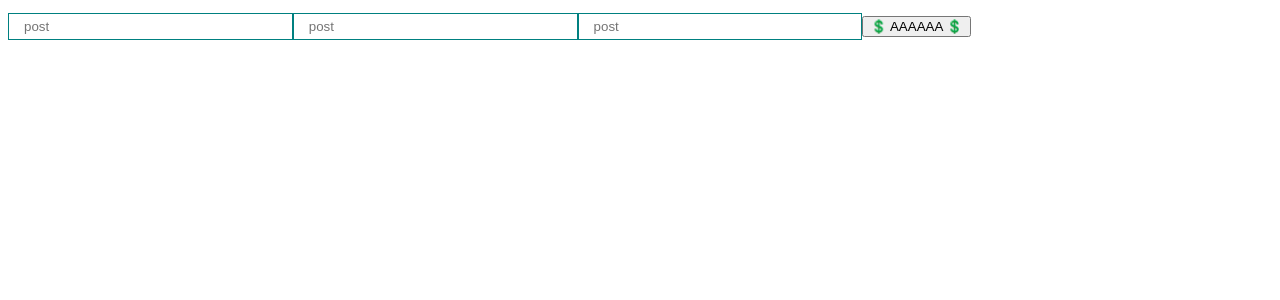
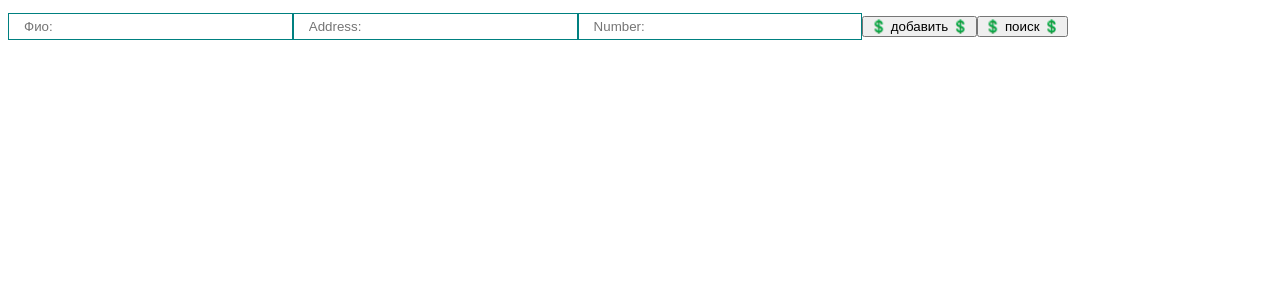
Before and after one commit to oxpan/webclient_rpbd, a React (Create React App) app: page / in a window 1280 px wide. Shown: the top 300 px of the page. Built offline with nearby package versions, Linux system fonts and the light colour scheme.

Commit message:
обдумывание работы

```diff
--- a/src/App.js
+++ b/src/App.js
@@ -8,17 +8,25 @@ function App() {
       {/*<test/>*/}
         <Input
             type={"text"}
-            placeholder={"post"}
+            placeholder={"Фио:"}
         />
         <Input
             type={"text"}
-            placeholder={"post"}
+            placeholder={"Address:"}
         />
         <Input
             type={"text"}
-            placeholder={"post"}
+            placeholder={"Number:"}
         />
-        <Button>AAAAAA</Button>
+        <Button>добавить</Button>
+
+
+
+
+
+        <Button>поиск</Button>
+
+
     </div>
   );
 }
--- a/src/phonebook/PhoneBookForms.jsx
+++ b/src/phonebook/PersonItem.jsx
@@ -1,6 +1,6 @@
 import React from 'react';
 
-const PhoneBookForms = () => {
+const PersonItem = () => {
     return (
         <div>
 
@@ -8,4 +8,4 @@ const PhoneBookForms = () => {
     );
 };
 
-export default PhoneBookForms;
+export default PersonItem;
--- a/src/phonebook/test.jsx
+++ b/src/phonebook/PhoneBookForm.jsx
@@ -1,11 +1,11 @@
 import React from 'react';
 
-const Test = () => {
+const PhoneBookForm = () => {
     return (
         <div>
-           dfdfdfd
+
         </div>
     );
 };
 
-export default Test;
+export default PhoneBookForm;
```
Also changed, not shown: src/phonebook/AppRouter.jsx (added, +11 -0 lines).
